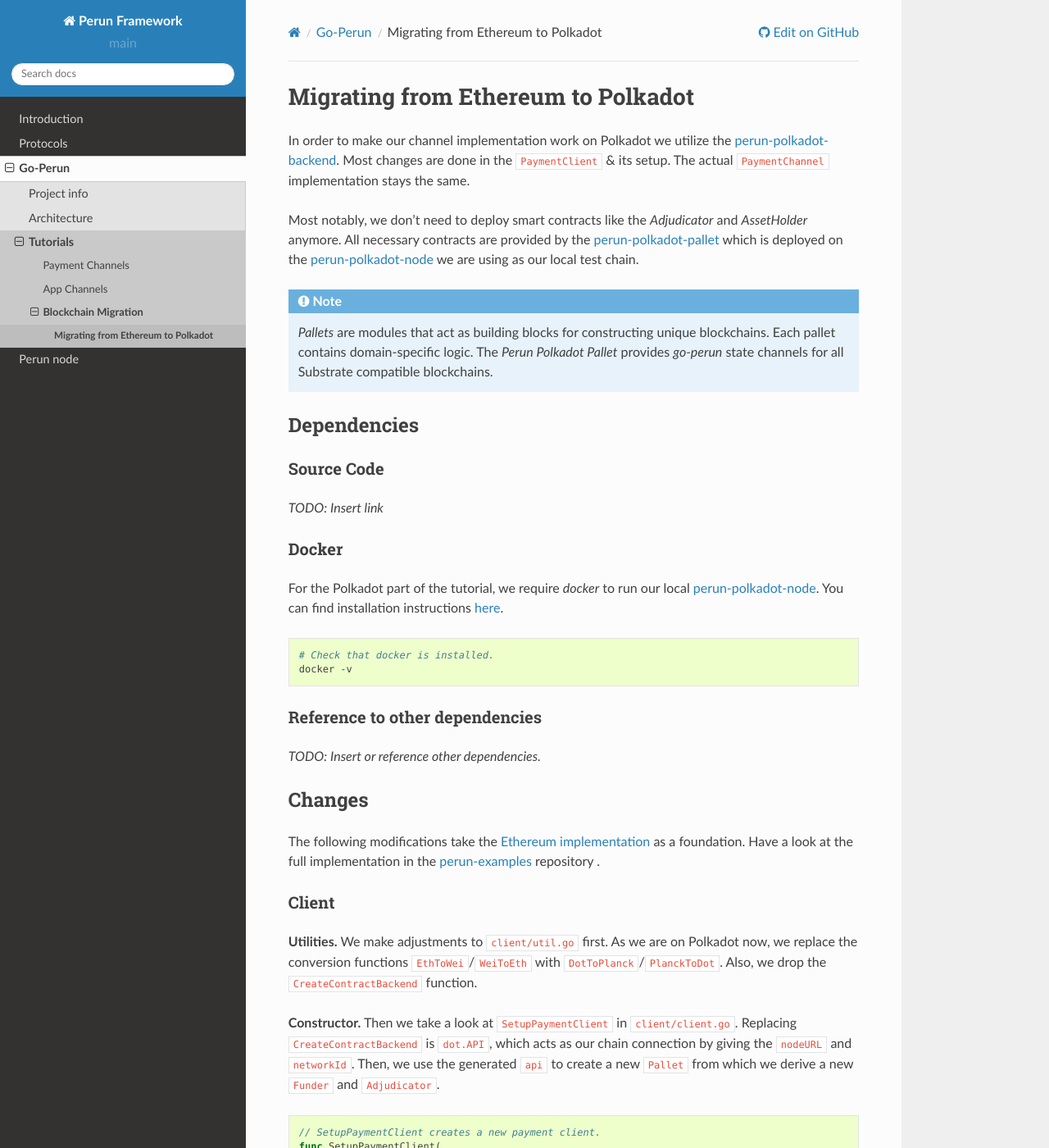
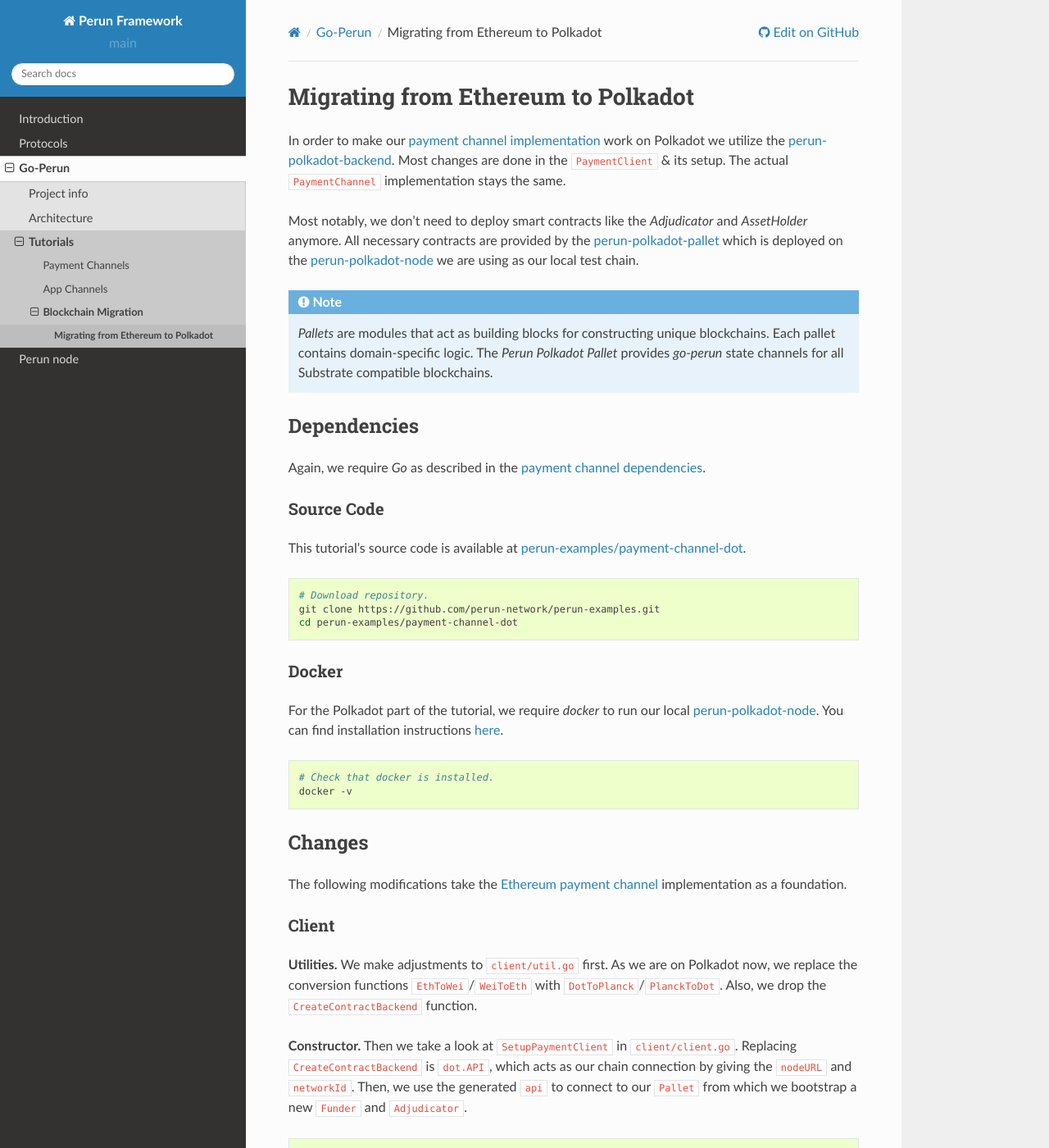
Before and after one commit to hyperledger-labs/perun-doc, a Sphinx documentation site: the page built from source/go-perun/port_eth_dot/migration.rst, in a window 1280 px wide and 1400 px high. Shown: the whole window at 82% size. Built offline with Sphinx 7.4.7 and the Read the Docs theme 2.0.0, drawn with Linux system fonts in a browser that asks for light colours; pages that are not in the unit, such as notebooks, are missing from menus; some of the changed text lies outside the part shown.

Commit message:
Improvements to readability
Signed-off-by: Leandro Rometsch <leandro@perun.network>

```diff
--- a/source/go-perun/index.rst
+++ b/source/go-perun/index.rst
@@ -66,9 +66,9 @@
 
 Blockchain Migration
 ~~~~~~~~~~~~~~~~~~~~
-In :ref:`payment_client_on_polkadot`, you will learn how to migrate the payment channel client from Ethereum to Polkadot.
+In the :ref:`migration tutorial<payment_client_on_polkadot>`, you will learn how to migrate the payment channel client from Ethereum to Polkadot.
 
 .. toctree::
    :maxdepth: 1
 
-   port_eth_dot/index
+   port_eth_dot/migration
--- a/source/go-perun/payment_tutorial/intro.rst
+++ b/source/go-perun/payment_tutorial/intro.rst
@@ -14,7 +13,6 @@
 
 We will introduce the functionality that *go-perun* offers for this simple use case.
 The presented implementation can be used as an example that helps you build your own channel application.
-We also demonstrate the exchangeability of the underlying blockchain by switching our Ethereum payment channel :ref:`onto Polkadot <payment_client_on_polkadot>`.
 
 .. _payment_tutorial_deps:
 
--- a/source/go-perun/payment_tutorial/test.rst
+++ b/source/go-perun/payment_tutorial/test.rst
@@ -198,3 +198,4 @@
 
 
 With this, we conclude the Ethereum part of the payment channel tutorial.
+Further, a description on how to migrate this implementation onto Polkadot is available :ref:`here <payment_client_on_polkadot>`.
--- a/source/go-perun/port_eth_dot/index.rst
+++ b/source/go-perun/port_eth_dot/migration.rst
@@ -3,7 +3,7 @@
 Migrating from Ethereum to Polkadot
 ===================================
 
-In order to make our channel implementation work on Polkadot we utilize the `perun-polkadot-backend <https://github.com/perun-network/perun-polkadot-backend>`_.
+In order to make our :ref:`payment channel implementation <payment_tutorial_intro>` work on Polkadot we utilize the `perun-polkadot-backend <https://github.com/perun-network/perun-polkadot-backend>`_.
 Most changes are done in the ``PaymentClient`` & its setup.
 The actual ``PaymentChannel`` implementation stays the same.
 
@@ -18,11 +18,17 @@
 
 Dependencies
 ------------
+Again, we require *Go* as described in the :ref:`payment channel dependencies <payment_tutorial_deps>`.
 
 Source Code
 ...........
+This tutorial's source code is available at `perun-examples/payment-channel-dot <https://github.com/perun-network/perun-examples/tree/master/payment-channel-dot>`_.
 
-*TODO: Insert link*
+.. code-block:: bash
+
+   # Download repository.
+   git clone https://github.com/perun-network/perun-examples.git
+   cd perun-examples/payment-channel-dot
 
 Docker
 ......
@@ -34,15 +40,9 @@
    # Check that docker is installed.
    docker -v
 
-Reference to other dependencies
-...............................
-
-*TODO: Insert or reference other dependencies.*
-
 Changes
 -------
-The following modifications take the `Ethereum implementation <https://github.com/perun-network/perun-examples/tree/master/payment-channel>`_ as a foundation.
-Have a look at the full implementation in the `perun-examples <https://github.com/perun-network/perun-examples/tree/master/payment-channel-dot>`_ repository .
+The following modifications take the `Ethereum payment channel <https://github.com/perun-network/perun-examples/tree/master/payment-channel>`_ implementation as a foundation.
 
 Client
 ......
@@ -55,7 +55,7 @@
 **Constructor.**
 Then we take a look at ``SetupPaymentClient`` in ``client/client.go``.
 Replacing ``CreateContractBackend`` is ``dot.API``, which acts as our chain connection by giving the ``nodeURL`` and ``networkId``.
-Then, we use the generated ``api`` to create a new ``Pallet`` from which we derive a new ``Funder`` and ``Adjudicator``.
+Then, we use the generated ``api`` to connect to our ``Pallet`` from which we bootstrap a new ``Funder`` and ``Adjudicator``.
 
 .. code-block:: go
 
@@ -215,3 +215,5 @@
     2022/04/11 15:04:54 Adjudicator event: type = *channel.ConcludedEvent, client = 0x8eaf04151687736326c9fea17e25fc5287613693c912909cb226aa4794f26a48
     2022/04/11 15:04:59 Adjudicator event: type = *channel.ConcludedEvent, client = 0xd43593c715fdd31c61141abd04a99fd6822c8558854ccde39a5684e7a56da27d
     2022/04/11 15:05:05 Client balances (DOT): [1.103 MDot 1.203 MDot]
+
+With this, we conclude the migration tutorial.
```
Also changed, not shown: other parts of source/go-perun/payment_tutorial/intro.rst (+1 -2 lines), other parts of source/go-perun/port_eth_dot/migration.rst (+2 -2 lines).
